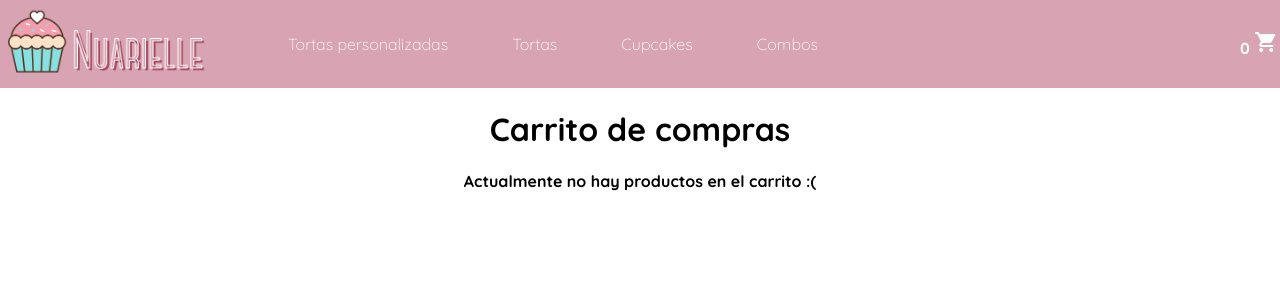
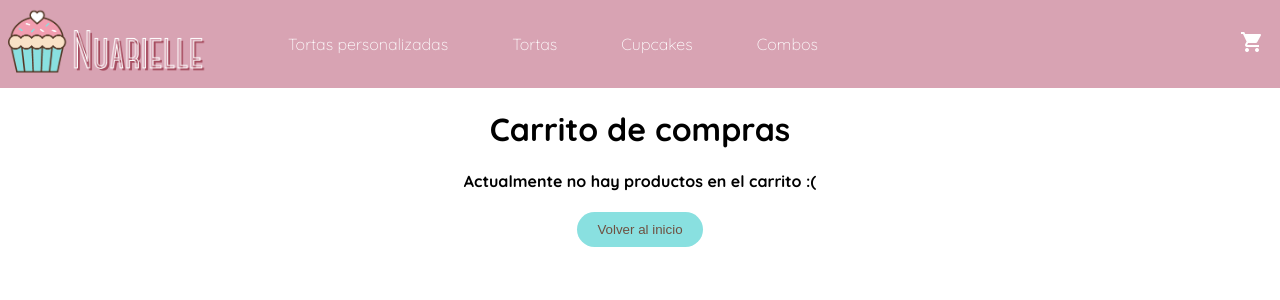
Before and after one commit to AntonellaZacagnino/Nuarielle, a React (Create React App) app: page /carrito in a window 1280 px wide. Shown: the top 300 px of the page. Built offline with nearby package versions, Linux system fonts and the light colour scheme.

Commit message:
Detalles en vista de Cart y CartWidget
Se agregan detalles en la vista de Cart y CartWidget

```diff
--- a/src/components/Cart/Cart.jsx
+++ b/src/components/Cart/Cart.jsx
@@ -1,16 +1,22 @@
 import React, { useContext } from 'react'
+import { Link } from 'react-router-dom';
 import { CartContext } from '../../context/cartContext'
 import './Cart.css';
 
 export const Cart = () => {
 
-    const {carrito, eliminarItem, limpiarCarrito} = useContext(CartContext)
+    const {carrito, eliminarItem, limpiarCarrito, totalCarrito, totalItem} = useContext(CartContext)
 
     return (
         <div className="cart-container">
             <h1>Carrito de compras</h1>
             {carrito.length == 0 ?(
-                <h4>Actualmente no hay productos en el carrito :(</h4>
+                <div>
+                    <h4>Actualmente no hay productos en el carrito :(</h4>
+                    <Link to={'/'}>
+                        <button id="borrar">Volver al inicio</button>
+                    </Link>
+                </div>
             ) : (
                 <div>
                     <ul>
@@ -18,7 +24,7 @@ export const Cart = () => {
                             <li key={c.id}>
                                 <img src={c.imagen} alt={c.nombre} />
                                 <p>{c.nombre}</p>
-                                <p>Precio: {c.precio}</p>
+                                <p>Precio Total: {totalItem(c)}</p>
                                 <p>Cantidad: {c.count}</p>
                                 <button onClick={() => eliminarItem(c.id)}>
                                     <span  className="material-icons" >delete</span>
@@ -26,6 +32,7 @@ export const Cart = () => {
                             </li>
                         )}
                     </ul>
+                    <h2>Total: {totalCarrito()}</h2>
                     <button id="borrar" onClick={limpiarCarrito}>Vaciar carrito</button>
                 </div>
             )}
--- a/src/components/CartWidget/CartWidget.css
+++ b/src/components/CartWidget/CartWidget.css
@@ -4,15 +4,28 @@ a {
 }
 
 #count {
-  color: white;
+  color: #714d41;
+  font-size: 10px;
   font-weight: bold;
+  background: #f9e2c7;
+  border-radius: 40px;
   font-family: "Quicksand";
+  padding: 2px 5px;
+  text-align: center;
+  position: relative;
+  left: 10px;
 }
 
 #icon {
   color: white !important;
 }
 
+@media (max-width: 1200px) {
+  #count {
+    left: -5px;
+    top: 30px;
+  }
+}
 /*# sourceMappingURL=CartWidget.scss.map */
 
 /*# sourceMappingURL=CartWidget.css.map */
--- a/src/components/CartWidget/CartWidget.js
+++ b/src/components/CartWidget/CartWidget.js
@@ -5,11 +5,16 @@ import './CartWidget.css';
 
 const CartWidget = () =>  {
 
-    const {cantidadCarrito, totalCarrito } = useContext(CartContext);
+    const {cantidadCarrito} = useContext(CartContext);
 
     return (
         <Link to={'/carrito'}>
-            <span id='count'>{cantidadCarrito()} </span>
+            {cantidadCarrito() > 0 ?
+            (
+                <span id='count'>{cantidadCarrito()} </span>
+            ) : (
+                <span ></span>
+            )}
             <span id="icon" className="material-icons">shopping_cart</span>
         </Link>
     )
--- a/src/components/CartWidget/CartWidget.scss
+++ b/src/components/CartWidget/CartWidget.scss
@@ -5,12 +5,26 @@ a{
 }
 
 #count{
-  color: white;
+  color: #714d41;
+  font-size: 10px;
   font-weight: bold;
-  font-family: 'Quicksand';
+  background: #f9e2c7;
+  border-radius: 40px;
+  font-family: "Quicksand";
+  padding: 2px 5px;
+  text-align: center;
+  position: relative;
+  left: 10px;
 }
 #icon {
   color: white !important;
 }
 
+@media (max-width: 1200px){
+  #count{
+    left: -5px;
+    top: 30px;
+  }
+}
+
 /*# sourceMappingURL=CartWidget.scss.map */
--- a/src/context/cartContext.js
+++ b/src/context/cartContext.js
@@ -26,6 +26,10 @@ export const CartProvider = ({children}) => {
         return carrito.reduce( (accion, producto) => accion + (producto.precio * producto.count), 0)
     }
 
+    const totalItem = (item) => {
+        return item.precio * item.count
+    }
+
     const cantidadCarrito = () => {
         return carrito.reduce( (accion, producto) => accion + producto.count, 0)
     }
@@ -35,7 +39,7 @@ export const CartProvider = ({children}) => {
     }
 
     return (
-        <CartContext.Provider value={{carrito, agregarItem, totalCarrito, cantidadCarrito, eliminarItem, limpiarCarrito}}>
+        <CartContext.Provider value={{carrito, agregarItem, totalCarrito, totalItem, cantidadCarrito, eliminarItem, limpiarCarrito}}>
             {children}
         </CartContext.Provider>
     )
```
Also changed, not shown: 1 other file (tests, documents, lock files or other folders).
